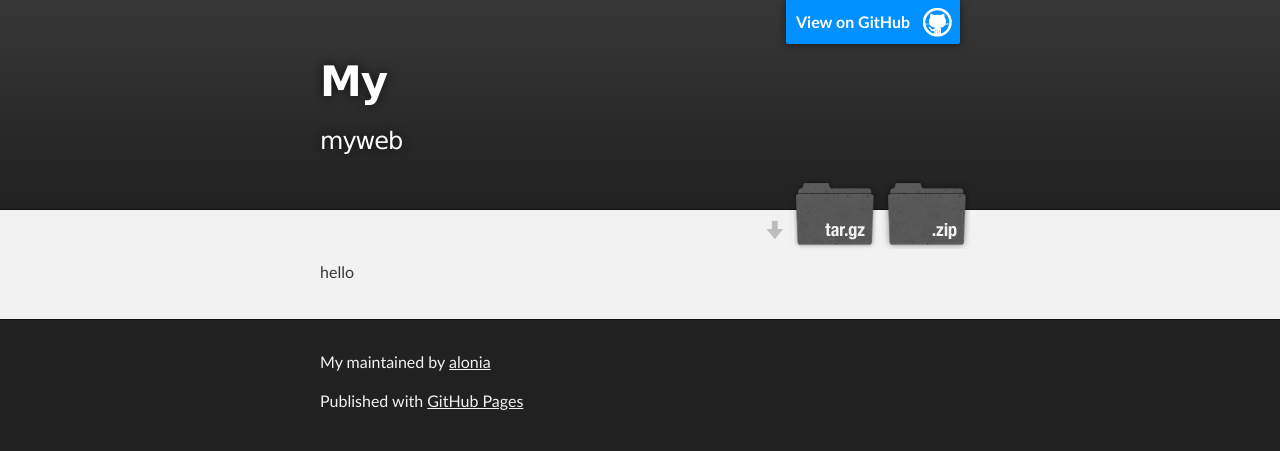
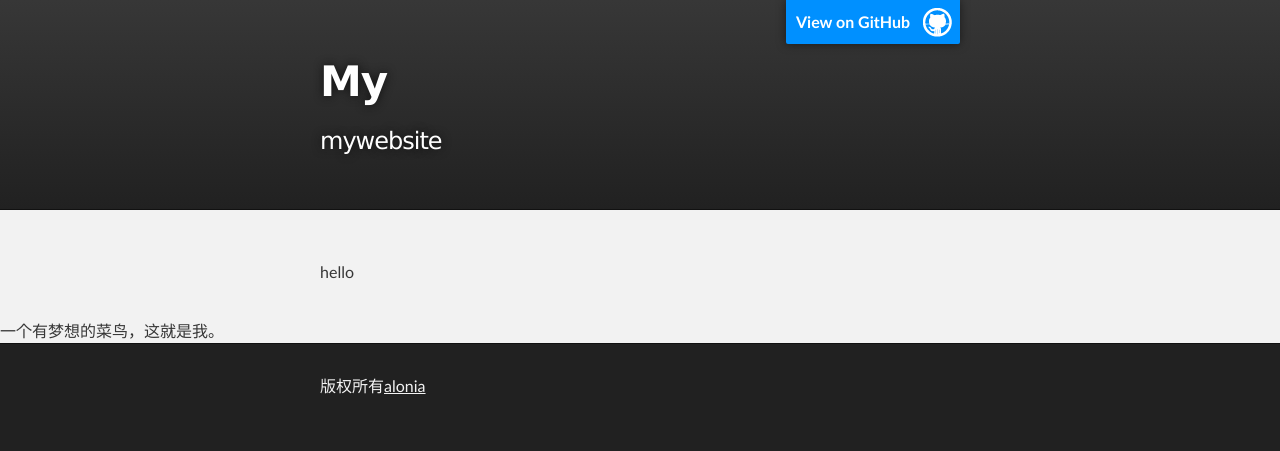
Before and after one commit to alonia/my, a plain HTML site: page index.html in a window 1280 px wide. Drawn offline with Linux system fonts and the light colour scheme.

Commit message:
add moto
my moto

```diff
--- a/index.html
+++ b/index.html
@@ -19,12 +19,7 @@
           <a id="forkme_banner" href="https://github.com/alonia/my">View on GitHub</a>
 
           <h1 id="project_title">My</h1>
-          <h2 id="project_tagline">myweb</h2>
-
-            <section id="downloads">
-              <a class="zip_download_link" href="https://github.com/alonia/my/zipball/master">Download this project as a .zip file</a>
-              <a class="tar_download_link" href="https://github.com/alonia/my/tarball/master">Download this project as a tar.gz file</a>
-            </section>
+          <h2 id="project_tagline">mywebsite</h2>
         </header>
     </div>
 
@@ -33,13 +28,18 @@
       <section id="main_content" class="inner">
         <p>hello </p>
       </section>
+      <div>
+          一个有梦想的菜鸟，这就是我。
+
+
+      </div>
     </div>
 
     <!-- FOOTER  -->
     <div id="footer_wrap" class="outer">
       <footer class="inner">
-        <p class="copyright">My maintained by <a href="https://github.com/alonia">alonia</a></p>
-        <p>Published with <a href="https://pages.github.com">GitHub Pages</a></p>
+        <p class="copyright">版权所有<a href="https://github.com/alonia">alonia</a></p>
+
       </footer>
     </div>
 
```
